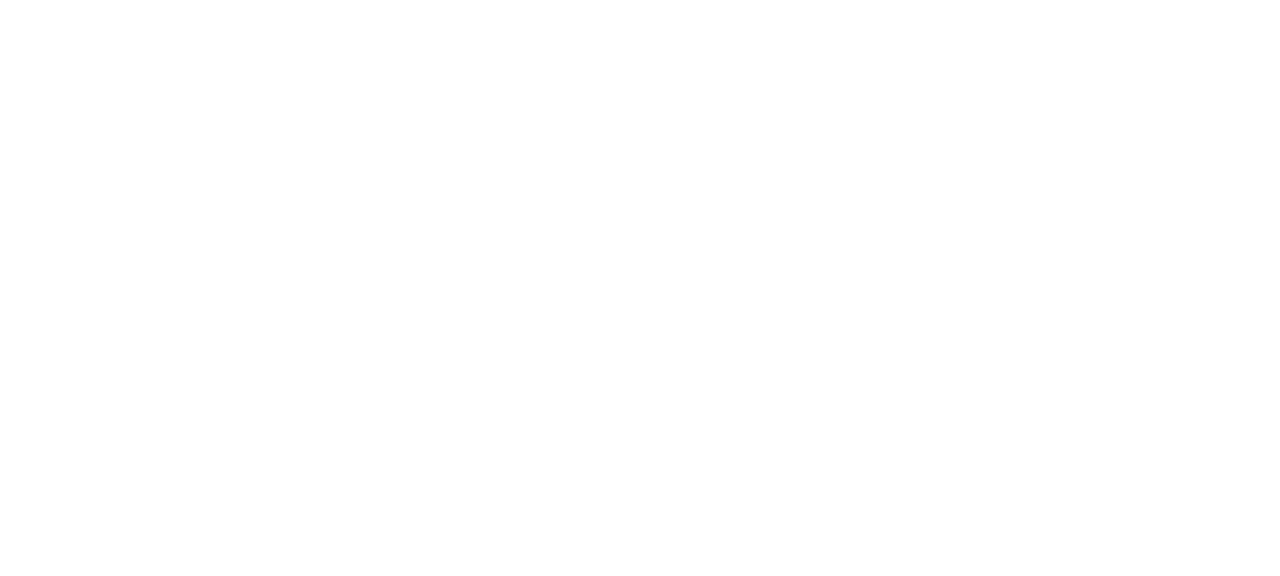
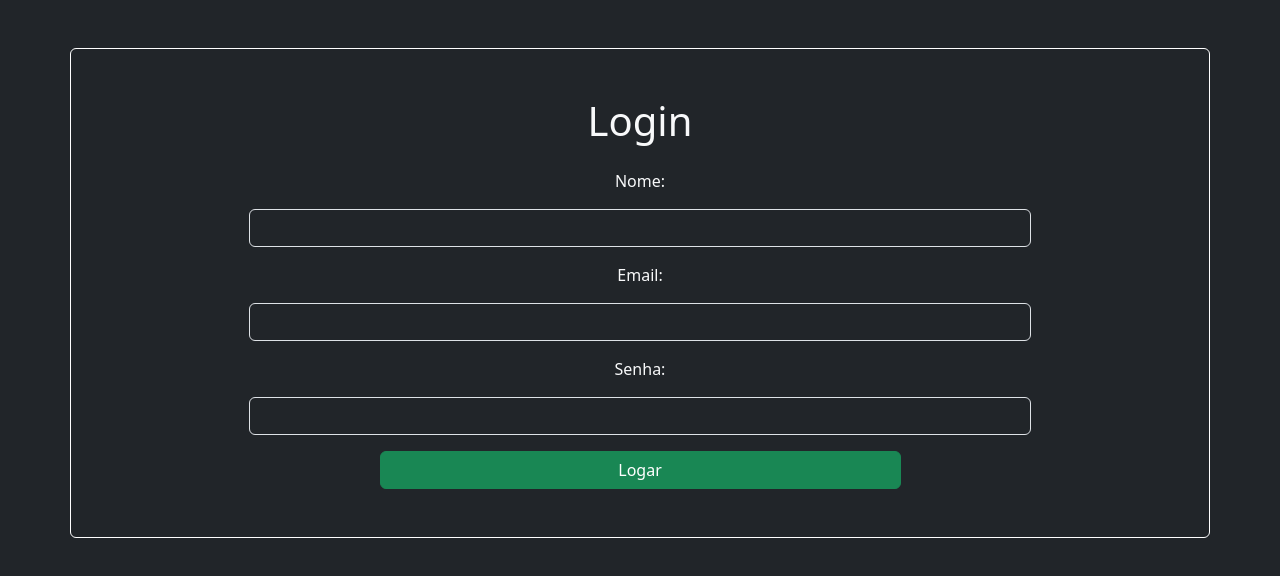
Before and after one commit to LIKITO1/Blog, a React (Vite) app: page /login in a window 1280 px wide. Before the commit this address had no page. Shown: the top 576 px of the page. Built offline with nearby package versions, Linux system fonts and the light colour scheme.

Commit message:
Criando verificação e login

```diff
--- a/package.json
+++ b/package.json
@@ -15,6 +15,7 @@
     "bootstrap-icons": "^1.12.1",
     "cors": "^2.8.5",
     "express": "^5.1.0",
+    "express-session": "^1.18.1",
     "mysql2": "^3.14.1",
     "react": "^19.0.0",
     "react-dom": "^19.0.0",
--- a/src/App.jsx
+++ b/src/App.jsx
@@ -5,6 +5,12 @@
 import Box from "./components/layout/Box"
 function App(){
   const logado=localStorage.getItem("logado")
+  function btnLogin(){
+    window.location="/login"
+  }
+  function btnCadastro(){
+    window.location="/cadastro"
+  }
   return (
     <>
       <div className={`bg-dark h-100 w-100 position-absolute`}>
@@ -19,7 +25,7 @@
           )
         }
         {!logado&&(
-          <Box text="Você não está logado" btn1="Teste"/>
+          <Box text="Random Blog" btn1="Login" on1={btnLogin} btn2="Cadastro" on2={btnCadastro}/>
         )}
       </div>
     </>
--- a/src/components/layout/Box.jsx
+++ b/src/components/layout/Box.jsx
@@ -1,15 +1,14 @@
-import {useState,useEffect} from "react"
-function Box({text,btn1,btn2}){
+function Box({text,btn1,btn2,on1,on2}){
     return(
         <div className="w-50 h-50 position-absolute bg-primary text-light rounded-5 d-flex align-items-center justify-content-center flex-column gap-5" style={{marginTop:"20vh",marginLeft:"25vw"}}>
             <h1>{text}</h1>
-            {btn1||btn2&&(
-            <div className="w-100 d-flex align-items-center justify-content-center flex-row" style={{height:"10vh"}}>
+            {(btn1||btn2)&&(
+            <div className="w-100 d-flex align-items-center justify-content-center flex-row gap-3" style={{height:"10vh"}}>
                 {btn1&&(
-                    <button>{btn1}</button>
+                    <button className="btn bg-dark text-light" onClick={on1}>{btn1}</button>
                 )}
                 {btn2&&(
-                    <button>{btn2}</button>
+                    <button className="btn bg-dark text-light" onClick={on2}>{btn2}</button>
                 )}
             </div>
             )}
--- a/src/components/layout/Post.jsx
+++ b/src/components/layout/Post.jsx
@@ -67,7 +67,7 @@
                 <i className={`bi bi-star-fill ${styles[star]}`}></i>
             </div>
             <div className="d-flex flex-column mx-4 gap-5">
-                <i className={`bi bi-arrow-repeat ${styles.btn}`} onClick={trocar}></i>
+                <i className={`bi bi-arrow-repeat ${styles.but}`} onClick={trocar}></i>
             </div>
         </>
     )
--- a/src/components/layout/Post.module.css
+++ b/src/components/layout/Post.module.css
@@ -31,10 +31,10 @@
         transform:scale(1.5)
     }
 }
-.btn{
+.but{
     font-size: 3vw;
     color: white;
 }
-.btn:hover{
+.but:hover{
     cursor:pointer;
 }
--- /dev/null
+++ b/src/components/pages/Login.jsx
@@ -0,0 +1,17 @@
+function Login(){
+    return(
+        <div className="bg-dark w-100 h-100 position-absolute">
+            <form className="card border-white container p-5 mt-5 gap-3 d-flex align-items-center justify-content-center flex-column bg-dark text-light">
+                <h1>Login</h1>
+                <label>Nome:</label>
+                <input type="text" className="form-control w-75 bg-dark text-light" autoComplete="username" required></input>
+                <label>Email:</label>
+                <input type="email" className="form-control w-75 bg-dark text-light" autoComplete="off" required></input>
+                <label>Senha:</label>
+                <input type="password" className="form-control w-75 bg-dark text-light" autoComplete="currrent-password" required></input>
+                <button type="submit" className="btn btn-success w-50">Logar</button>
+            </form>
+        </div>
+    )
+}
+export default Login
--- a/src/main.jsx
+++ b/src/main.jsx
@@ -5,6 +5,7 @@
 import Criar from "./components/pages/Criar.jsx"
 import 'bootstrap/dist/css/bootstrap.min.css';
 import 'bootstrap-icons/font/bootstrap-icons.css';
+import Login from "./components/pages/Login.jsx"
 import {BrowserRouter as Router,Routes,Route} from "react-router-dom"
 createRoot(document.getElementById('root')).render(
   <Router>
@@ -12,6 +13,7 @@
     <Routes>
       <Route element={<App/>} path='/'></Route>
       <Route element={<Criar/>} path="/criar"></Route>
+      <Route element={<Login/>} path="/login"></Route>
     </Routes>
   </StrictMode>
   </Router>
```
Also changed, not shown: 1 other file (tests, documents, lock files or other folders).
